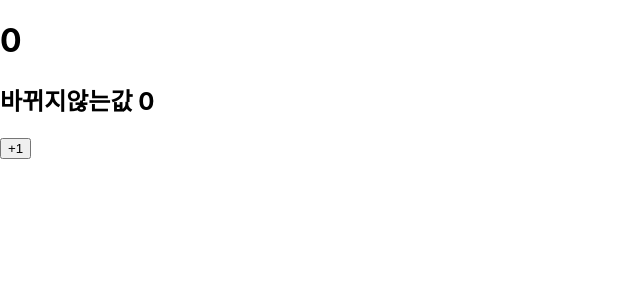
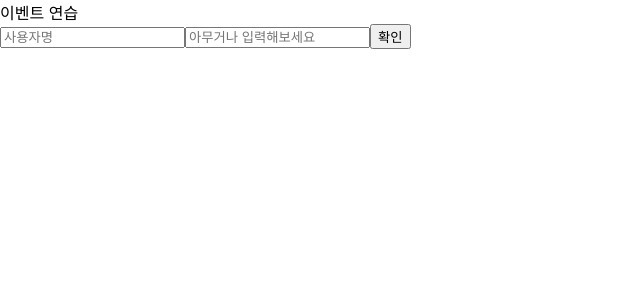
Before and after one commit to yunrap/study_react, a React (Create React App) app: page / in a window 1280 px wide. Shown: the top 300 px of the page, without its empty margins (0-640 px from the left). Built offline with nearby package versions, Linux system fonts and the light colour scheme.

Commit message:
event handling

```diff
--- a/src/App.js
+++ b/src/App.js
@@ -1,7 +1,8 @@
-import Counter from './Counter';
+import EventPractice from './EventPractice';
+import Say from './Say';
 
 const App = () => {
-  return <Counter></Counter>;
+  return <EventPractice></EventPractice>;
 };
 
 export default App;
--- /dev/null
+++ b/src/EventPractice.js
@@ -0,0 +1,52 @@
+import { useState } from 'react';
+
+const EventPractice = () => {
+  const [form, setForm] = useState({
+    username: '',
+    message: '',
+  });
+  const { username, message } = form;
+  const onChange = (e) => {
+    const nextForm = {
+      ...form,
+      [e.target.name]: e.target.value, //객체안에서 [] 쓰면 key, value가된다
+    };
+    setForm(nextForm);
+  };
+
+  const onClick = (e) => {
+    alert(username + message);
+    setForm({
+      username: '',
+      message: '',
+    });
+  };
+
+  const onKeyPress = (e) => {
+    if (e.key === 'Enter') {
+      onClick();
+    }
+  };
+
+  return (
+    <div>
+      <div>이벤트 연습</div>
+      <input
+        type="text"
+        name="username"
+        placeholder="사용자명"
+        onChange={onChange}
+      ></input>
+      <input
+        type="text"
+        name="message"
+        placeholder="아무거나 입력해보세요"
+        onChange={onChange}
+        onKeyPress={onKeyPress}
+      ></input>
+      <button onClick={onClick}>확인</button>
+    </div>
+  );
+};
+
+export default EventPractice;
--- /dev/null
+++ b/src/Say.js
@@ -0,0 +1,28 @@
+import { useState } from 'react';
+
+const Say = () => {
+  const [message, setMessage] = useState('');
+  const onClickEnter = () => setMessage('안녕하세요');
+  const onClickLeave = () => setMessage('안녕히 가세요');
+
+  const [color, setColor] = useState('black');
+
+  return (
+    <div>
+      <button onClick={onClickEnter}></button>
+      <button onClick={onClickLeave}></button>
+      <h1 style={{ color }}>{message}</h1>
+      <button style={{ color: 'red' }} onClick={() => setColor('RED')}>
+        빨간색
+      </button>
+      <button style={{ color: 'blue' }} onClick={() => setColor('blue')}>
+        파란색
+      </button>
+      <button style={{ color: 'black' }} onClick={() => setColor('black')}>
+        검은색
+      </button>
+    </div>
+  );
+};
+
+export default Say;
```
